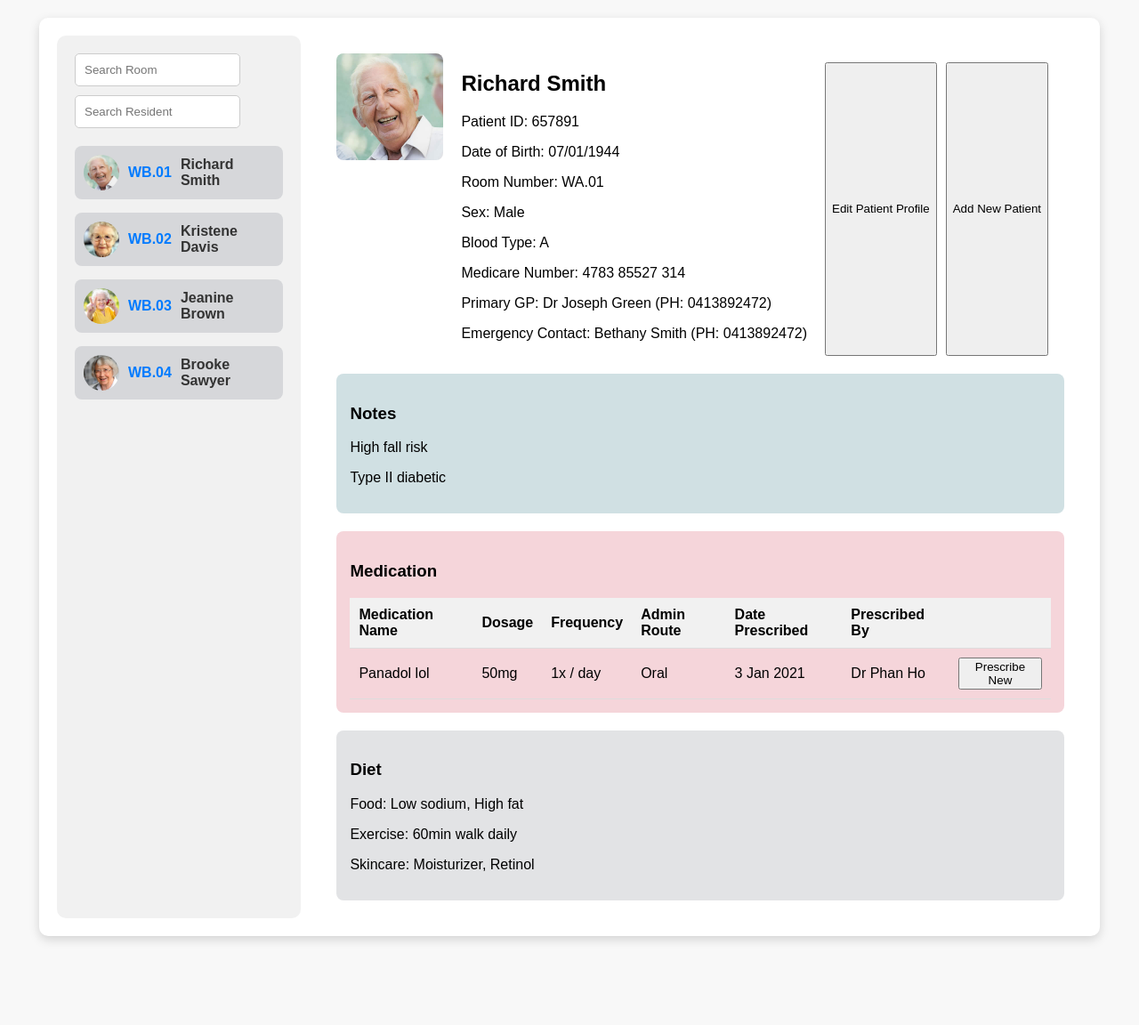
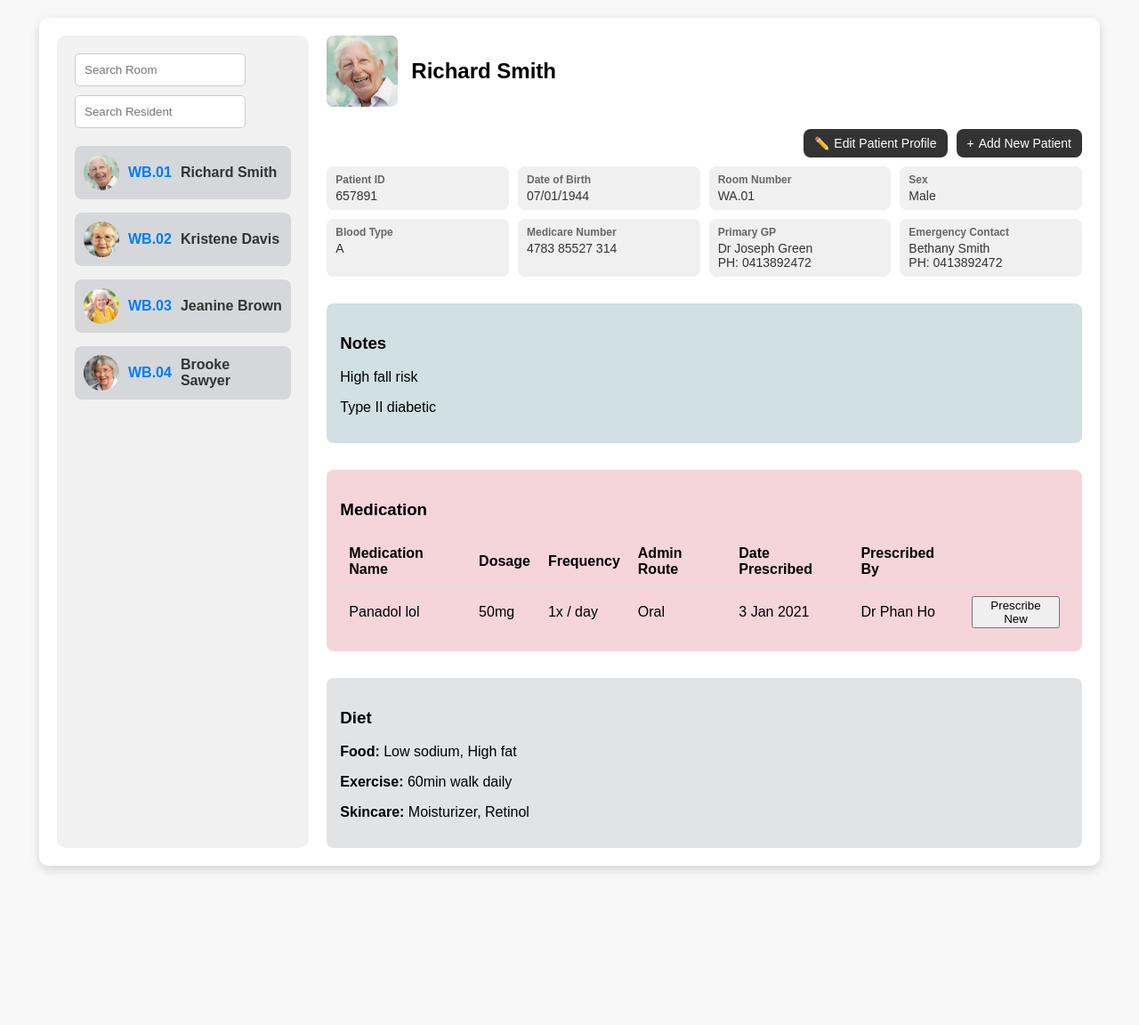
Before and after one commit to ParisBriggs/BIOM9450-Major-Project, a PHP site: page /patient_records.html in a window 1280 px wide. Shown: the part 158-1310 px from the top of the page at 89% size. After the commit the page ends 1137 px from the top, so only its background shows below. Run offline with PHP 8.4, Linux system fonts and the light colour scheme.

Commit message:
formatting fixes of patient records

```diff
--- a/frontend/patient_records.html
+++ b/frontend/patient_records.html
@@ -66,20 +66,46 @@
         <main class="profile-section">
             <div class="profile-header">
                 <img src="images/profile_image_1.jpg" alt="Profile Photo" class="profile-photo">
-                <div class="profile-info">
-                    <h2>Richard Smith</h2>
-                    <p>Patient ID: 657891</p>
-                    <p>Date of Birth: 07/01/1944</p>
-                    <p>Room Number: WA.01</p>
-                    <p>Sex: Male</p>
-                    <p>Blood Type: A</p>
-                    <p>Medicare Number: 4783 85527 314</p>
-                    <p>Primary GP: Dr Joseph Green (PH: 0413892472)</p>
-                    <p>Emergency Contact: Bethany Smith (PH: 0413892472)</p>
+                <h2>Richard Smith</h2>
+            </div>
+            <div class="profile-buttons">
+                <button class="edit-button">Edit Patient Profile</button>
+                <button class="add-button">Add New Patient</button>
+            </div>
+
+            <!-- Patient Information with Boxes -->
+            <div class="profile-info-grid">
+                <div class="info-box">
+                    <label>Patient ID</label>
+                    <span>657891</span>
                 </div>
-                <div class="profile-buttons">
-                    <button>Edit Patient Profile</button>
-                    <button>Add New Patient</button>
+                <div class="info-box">
+                    <label>Date of Birth</label>
+                    <span>07/01/1944</span>
+                </div>
+                <div class="info-box">
+                    <label>Room Number</label>
+                    <span>WA.01</span>
+                </div>
+                <div class="info-box">
+                    <label>Sex</label>
+                    <span>Male</span>
+                </div>
+                <div class="info-box">
+                    <label>Blood Type</label>
+                    <span>A</span>
+                </div>
+                <div class="info-box">
+                    <label>Medicare Number</label>
+                    <span>4783 85527 314</span>
+                </div>
+                <div class="info-box">
+                    <label>Primary GP</label>
+                    <span>Dr Joseph Green <br> PH: 0413892472</span>
+                </div>
+                <div class="info-box">
+                    <label>Emergency Contact</label>
+                    <span>Bethany Smith <br> PH: 0413892472</span>
                 </div>
             </div>
 
@@ -91,7 +117,6 @@
             </section>
 
             <!-- Medication Sections -->
-            <!-- Medication Section -->
             <section class="medication-section">
                 <h3>Medication</h3>
                 <table>
@@ -120,9 +145,9 @@
             <!-- Diet Section -->
             <section class="diet-section">
                 <h3>Diet</h3>
-                <p>Food: Low sodium, High fat</p>
-                <p>Exercise: 60min walk daily</p>
-                <p>Skincare: Moisturizer, Retinol</p>
+                <p><strong>Food:</strong> Low sodium, High fat</p>
+                <p><strong>Exercise:</strong> 60min walk daily</p>
+                <p><strong>Skincare:</strong> Moisturizer, Retinol</p>
             </section>
         </main>
     </div>
--- a/frontend/styles/styles_patient_records.css
+++ b/frontend/styles/styles_patient_records.css
@@ -177,39 +177,80 @@ header {
     color: #333;
 }
 
-/* Profile section styling */
+/* Profile Section Layout */
 .profile-section {
-    flex-grow: 1;
-    background-color: #ffffff;
-    padding: 20px;
-    border-radius: 10px;
-    overflow-y: auto;
-}
-
-/* Profile Section */
-.profile-section {
-    flex-grow: 1;
-    padding: 20px;
-    border-radius: 10px;
-    background-color: #ffffff;
+    display: flex;
+    flex-direction: column;
+    gap: 10px;
 }
 
 .profile-header {
     display: flex;
-    gap: 20px;
-    margin-bottom: 20px;
+    align-items: center;
+    gap: 15px;
+    margin-bottom: 15px;
 }
 
 .profile-photo {
-    width: 120px;
-    height: 120px;
+    width: 80px;
+    height: 80px;
     border-radius: 8px;
+    object-fit: cover;
 }
 
+/* Buttons Styling */
 .profile-buttons {
-    margin-top: 10px;
     display: flex;
+    justify-content: flex-end;
     gap: 10px;
+}
+
+.edit-button,
+.add-button {
+    background-color: #333;
+    color: #fff;
+    padding: 8px 12px;
+    border: none;
+    border-radius: 8px;
+    font-size: 14px;
+    display: flex;
+    align-items: center;
+    gap: 5px;
+}
+
+.edit-button::before {
+    content: '✏️'; /* Optional: Use an icon if desired */
+}
+
+.add-button::before {
+    content: '+'; /* Optional: Use an icon if desired */
+}
+
+/* Patient Information Boxes */
+.profile-info-grid {
+    display: grid;
+    grid-template-columns: repeat(4, 1fr); /* 4 columns */
+    gap: 10px;
+}
+
+.info-box {
+    background-color: #f0f0f0;
+    padding: 8px 10px;
+    border-radius: 8px;
+    display: flex;
+    flex-direction: column;
+}
+
+.info-box label {
+    font-weight: bold;
+    font-size: 12px;
+    color: #666;
+    margin-bottom: 3px;
+}
+
+.info-box span {
+    font-size: 14px;
+    color: #333;
 }
 
 .notes-section,
@@ -244,6 +285,5 @@ th, td {
 }
 
 th {
-    background-color: #f1f1f1;
     font-weight: bold;
 }
```
